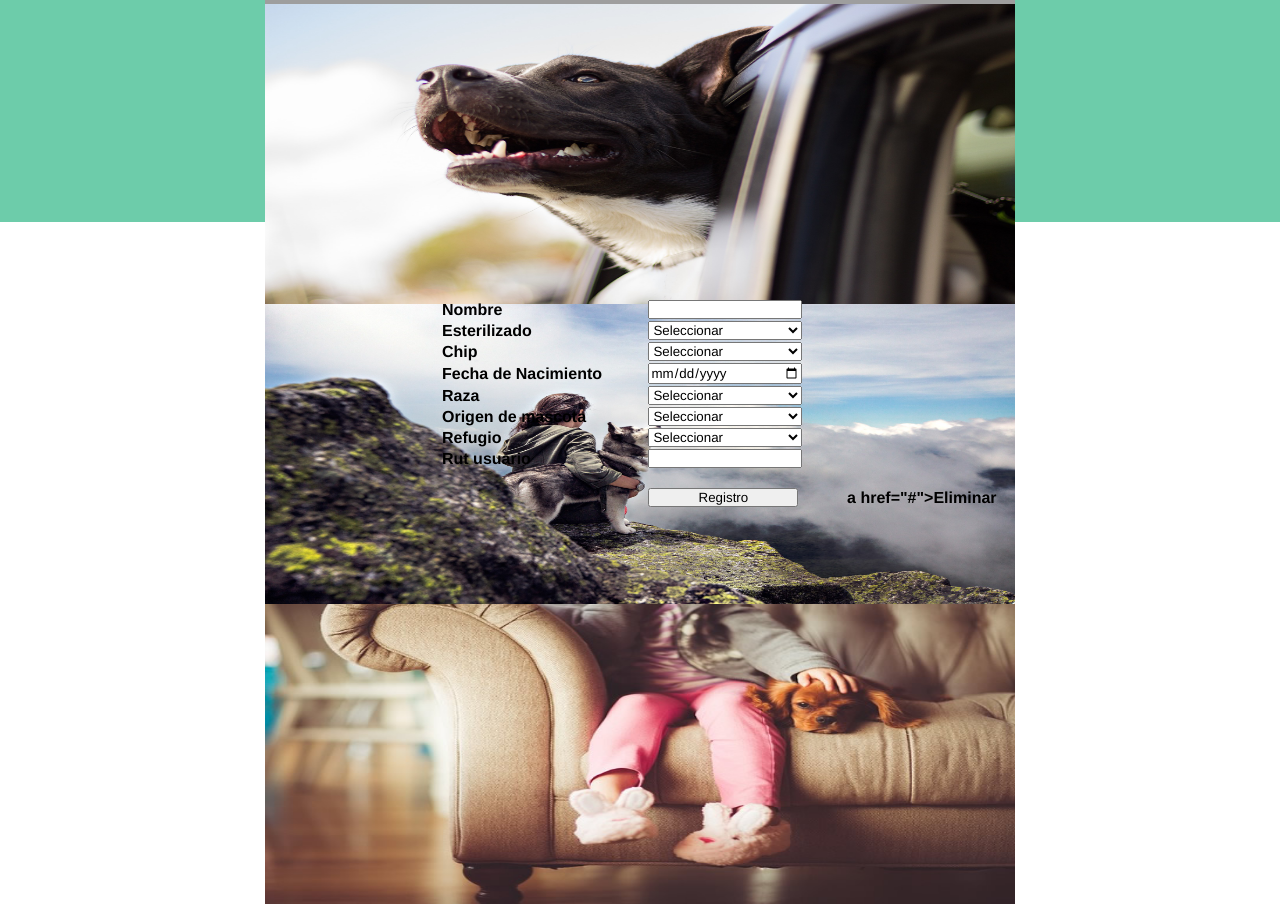
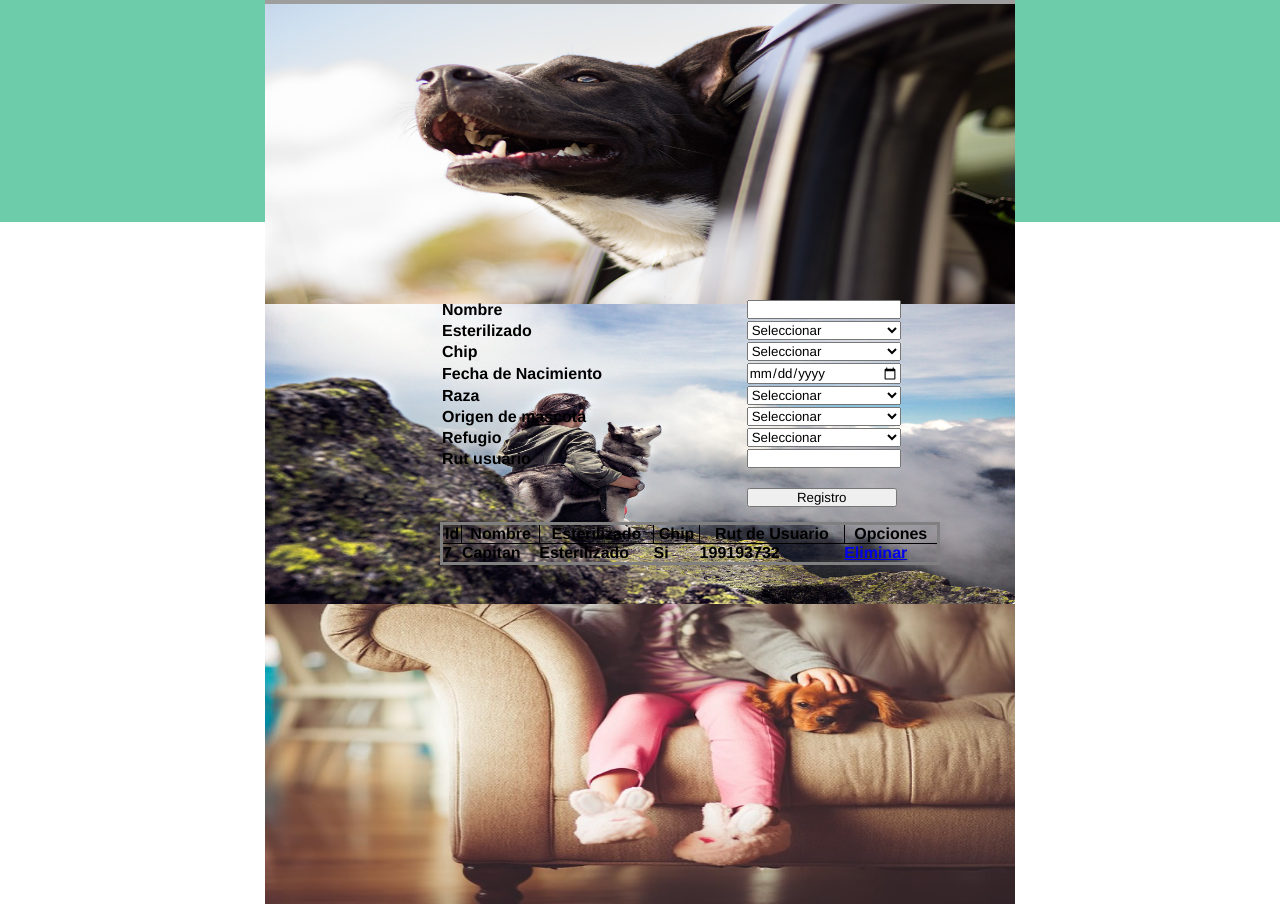
Before and after one commit to cristianbarba/MisPerrisGit, a Django app: page /registroMascotas/ in a window 1280 px wide. Shown: the part 418-1326 px from the top of the page. Run offline with Django 3.2, Linux system fonts and the light colour scheme; a user stored in the database is signed in; data comes from the database, SQL or seed files in the repository; both versions use the stored data as it was after the commit; lists and menus that the app fills with data are empty; parts of the project's set-up code (start-up, migrations or seed data) failed here and were passed over; some libraries are stand-ins or nearby versions; grey boxes are pictures that could not be loaded.

Commit message:
Eliminar Mascota, Listo

```diff
--- a/core/static/core/css/estilos.css
+++ b/core/static/core/css/estilos.css
@@ -182,6 +182,55 @@ footer{
 .resultadoFormulario{
     padding-left: 546px;
 }
+.centrar{
+    float: left;
+    padding-left: 600px;
+}
+
+.tablaformulario2{
+    width: 300px;
+    text-align: left;
+    margin-left: 100px;
+    margin-top: 55px;
+    float: left;
+}
+.tablaformulario2 tr th input{
+    width: 150px;
+}
+.tablaformulario2 tbody tr th select{
+    width: 154px!important;
+}
+
+.resultadoMascota{
+    width: 500px;
+    margin-left: 440px;
+    margin-top: -5px;
+    border-style: solid ;
+    float: left;
+    text-align: start;
+    position: absolute;
+    font-weight: bold;
+
+
+    border-collapse: collapse;
+}
+.resultadoMascota td th{
+    width: 550px!important;
+    border: 1px solid rgb(17, 223, 51);
+    font-weight: bold;
+
+}
+.resultadoMascota tr th{
+    text-align: center;
+    border: 1px solid black;
+    font-weight: bold;
+
+}
+
+.lista_datos{
+    text-align: center;
+    border: 1px solid black;
+}
 
 @media(max-width:1024px){
 
--- a/core/templates/core/registroMascotas.html
+++ b/core/templates/core/registroMascotas.html
@@ -80,20 +80,64 @@
                 <br>
                 <input type="submit" value="Registro" id="btnGuardar">
             </th>
-            <th>
-                <br>
-                a href="{% url 'eliminar' a.id %}">Eliminar</a>
-            </th>
+
         </tr>
     </table>
     <br>
 
 
-    <h3>{{ mensaje }}</h3>
+
 
 
 </form>
 
+</form>
+
+<table class="resultadoMascota">
+    <tr>
+        <th>Id</th>
+        <th>Nombre</th>
+        <th>Esterilizado</th>
+        <th>Chip</th>
+        <th>Rut de Usuario</th>
+        <th>Opciones</th>
+    </tr>
+    {# por cada fila de la BBDD creamos una fila de la tabla #}
+     {% for m in masc %}
+
+    <tr>
+        <td>{{ m.id }}</td>
+        <td>{{ m.nombre }}</td>
+
+        {% if m.esterilizado == "1" %}
+            <td>Esterilizado</td>
+        {% else %}
+            <td>No esterilizado</td>
+        {% endif %}
+        {% if  m.chip == "1" %}
+            <td>Si</td>
+        {% else %}
+            <td>No</td>
+        {% endif %}
+        <td>{{ m.rut_usuario }}</td>
+        <td>
+                <a href="{% url 'eliminar' m.id %}">Eliminar</a>
+        </td>
+    </tr>
+
+    {% endfor %}
+
+
+</table>
+
+<!--Primero preguntamos si hay mensajes que mostrar-->
+
+{% if messages %}
+<!--recorremos todos los mensajes y los mostramos-->
+    {% for m in messages %}
+        <div>{{ m }}</div>
+    {% endfor %}
+{% endif %}
 
 
 
--- a/core/urls.py
+++ b/core/urls.py
@@ -7,5 +7,5 @@ urlpatterns = [
     path('registro/', registro, name="registro"),
     path('combo/<id>/', registroComunas, name="combo"), #nueva url que ejecuta el filtro y captura la id //esta en el view
     path('registroMascotas/',registroMascotas,name="registroMascotas"),
-    path('eliminar/<id>/', eliminar, name="eliminar"),
+    path('eliminar/<id>/', eliminarMascota, name="eliminar"),
 ]
--- a/core/views.py
+++ b/core/views.py
@@ -90,11 +90,13 @@ def registroMascotas(request):
     raza=Raza.objects.all()
     origen=Origen_mascota.objects.all()
     refugio=Refugio.objects.all()
+    masc=Mascota.objects.all()
 
     variables={
         'raza':raza,
         'origen':origen,
-        'refugio':refugio
+        'refugio':refugio,
+        'masc':masc
 
     }
 
@@ -146,9 +148,7 @@ def registroMascotas(request):
 
     return render(request,'core/registroMascotas.html',variables)
 
-
-
-def eliminar(request, id):
+def eliminarMascota(request, id):
 
     #para eliminar es necesario primero buscar el automovil
     mascota = Mascota.objects.get(id=id)
@@ -163,4 +163,4 @@ def eliminar(request, id):
         messages.error(request, mensaje)
 
     #el redirect lo redirige por alias de una ruta
-    return redirect(to="listado")
+    return redirect(to="registroMascotas")
```
Also changed, not shown: core/templates/core/listado_mascotas.html (deleted, +0 -47 lines), db.sqlite3.
